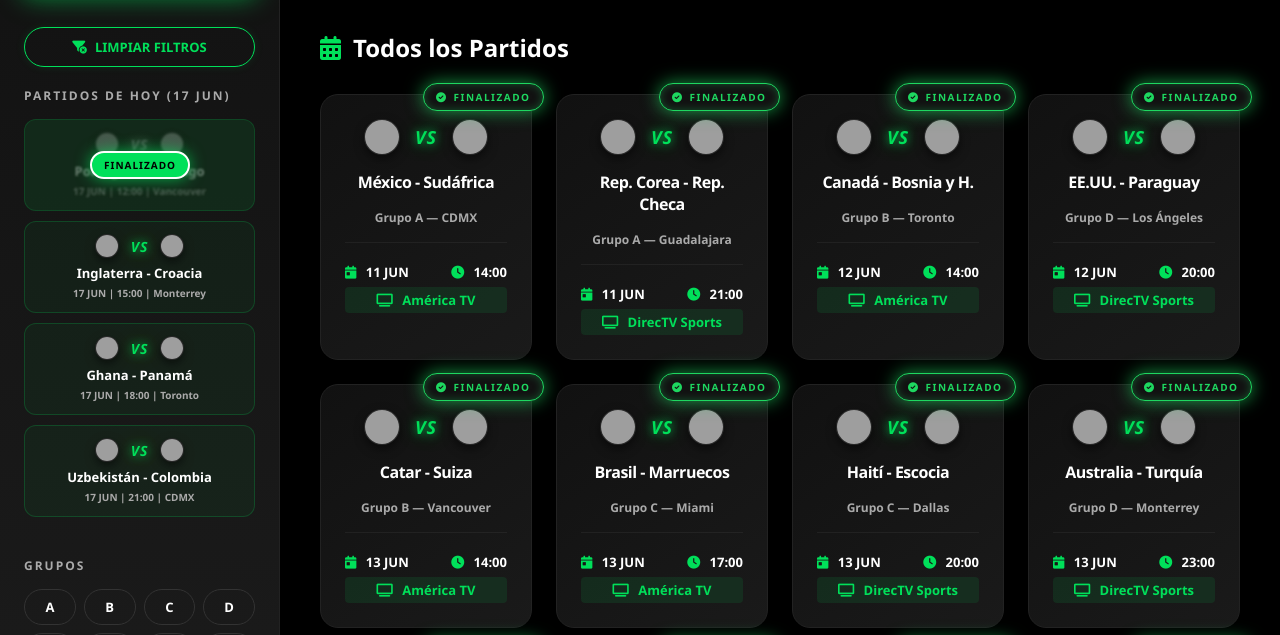
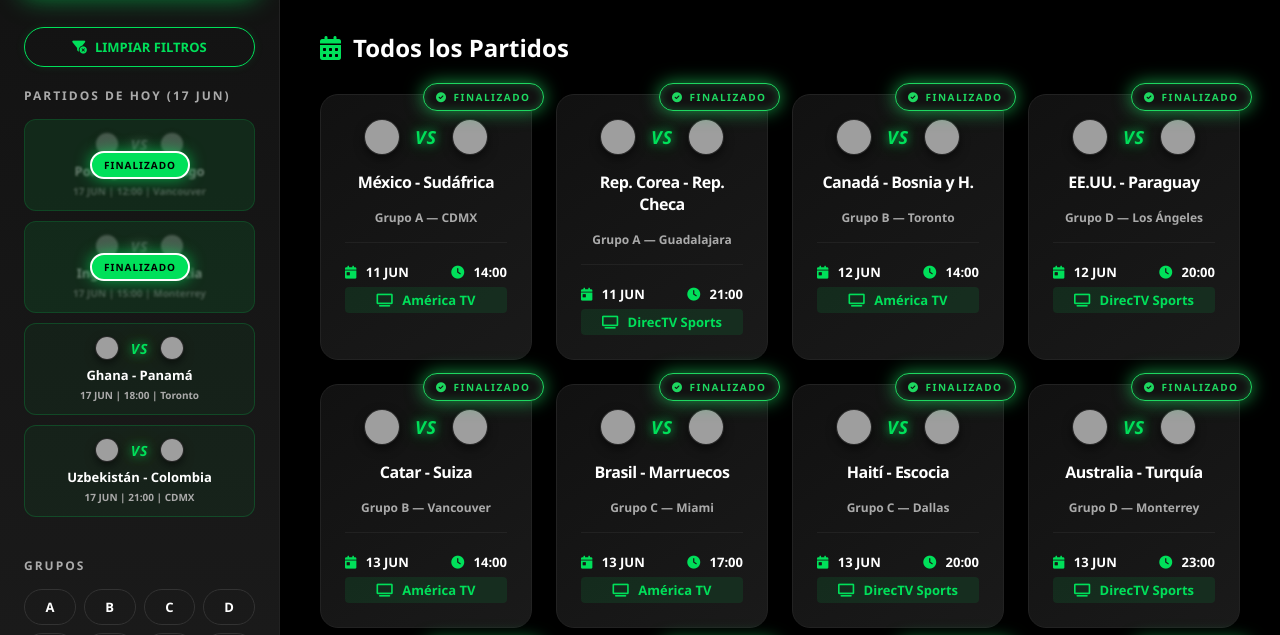
Before and after one commit to alejandrocappa26At/Calendario-PromocionesAT, a plain HTML site: page mundial-2026.html in a window 1280 px wide. Shown: the part 165-800 px from the top of the page. Drawn offline with Linux system fonts and the light colour scheme; grey boxes are pictures that could not be loaded.

Commit message:
actualizar cambios

```diff
--- a/mundial-2026.html
+++ b/mundial-2026.html
@@ -1010,9 +1010,9 @@
                 return;
             }
 
-            // Simulamos la fecha actual al 17 de Junio de 2026 a las 16:30
-            // Esto permite visualizar partidos FINALIZADOS de días previos y de hoy (12:00), y uno EN VIVO (15:00).
-            const now = new Date("2026-06-17T16:30:00");
+            // Simulamos la fecha actual al 17 de Junio de 2026 a las 17:30
+            // Esto permite visualizar partidos FINALIZADOS de días previos y de hoy (12:00 y 15:00).
+            const now = new Date("2026-06-17T17:30:00");
 
             matches.forEach((m, index) => {
                 const card = document.createElement('div');
@@ -1330,7 +1330,7 @@
             const container = document.getElementById('sidebar-matches-container');
             const title = document.getElementById('sidebar-matches-title');
 
-            const now = new Date("2026-06-17T16:30:00"); // Simulamos 17 de Junio de 2026
+            const now = new Date("2026-06-17T17:30:00"); // Simulamos 17 de Junio de 2026
             const monthNames = ["ENE", "FEB", "MAR", "ABR", "MAY", "JUN", "JUL", "AGO", "SEP", "OCT", "NOV", "DIC"];
             const todayStr = String(now.getDate()).padStart(2, '0') + " " + monthNames[now.getMonth()];
 
```
Also changed, not shown: apuesta-total-dashboard.html (+6 -6 lines).
